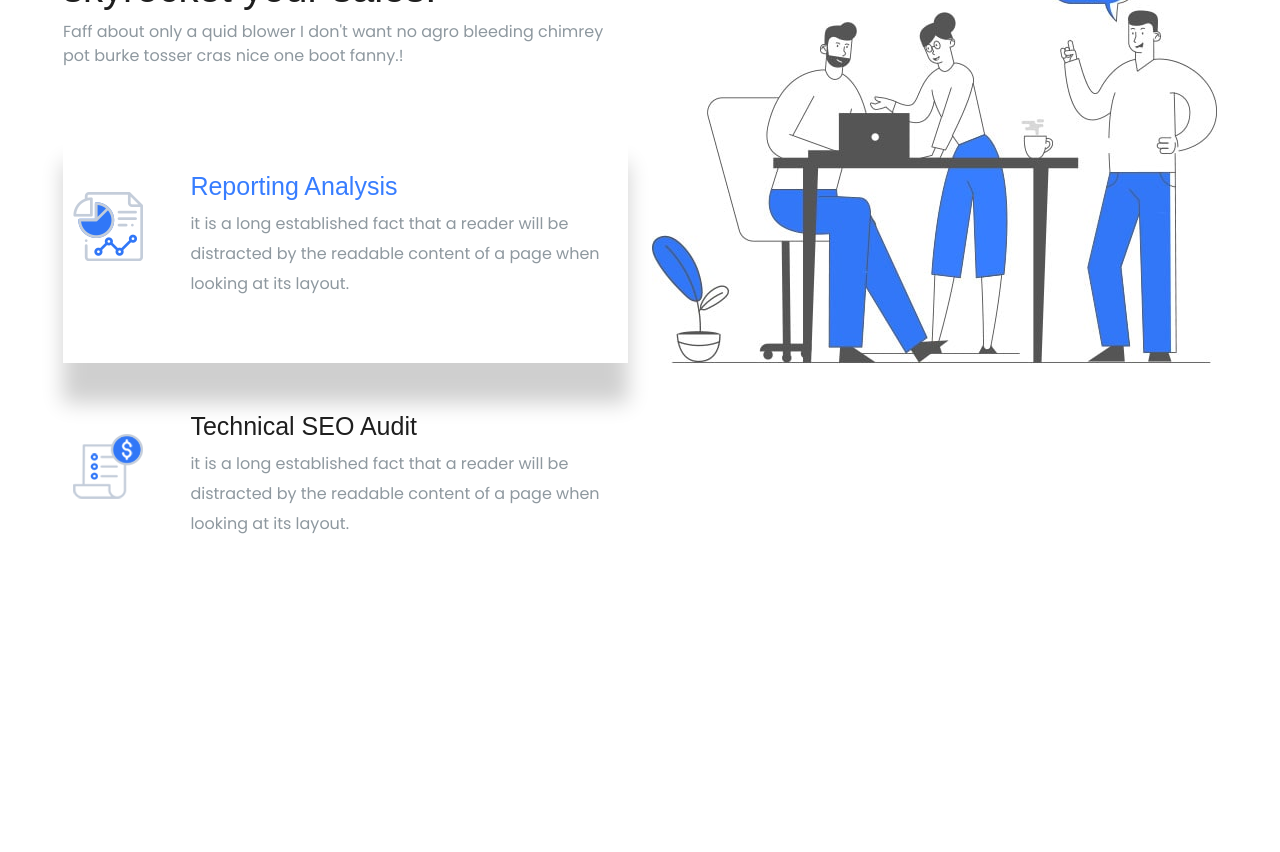
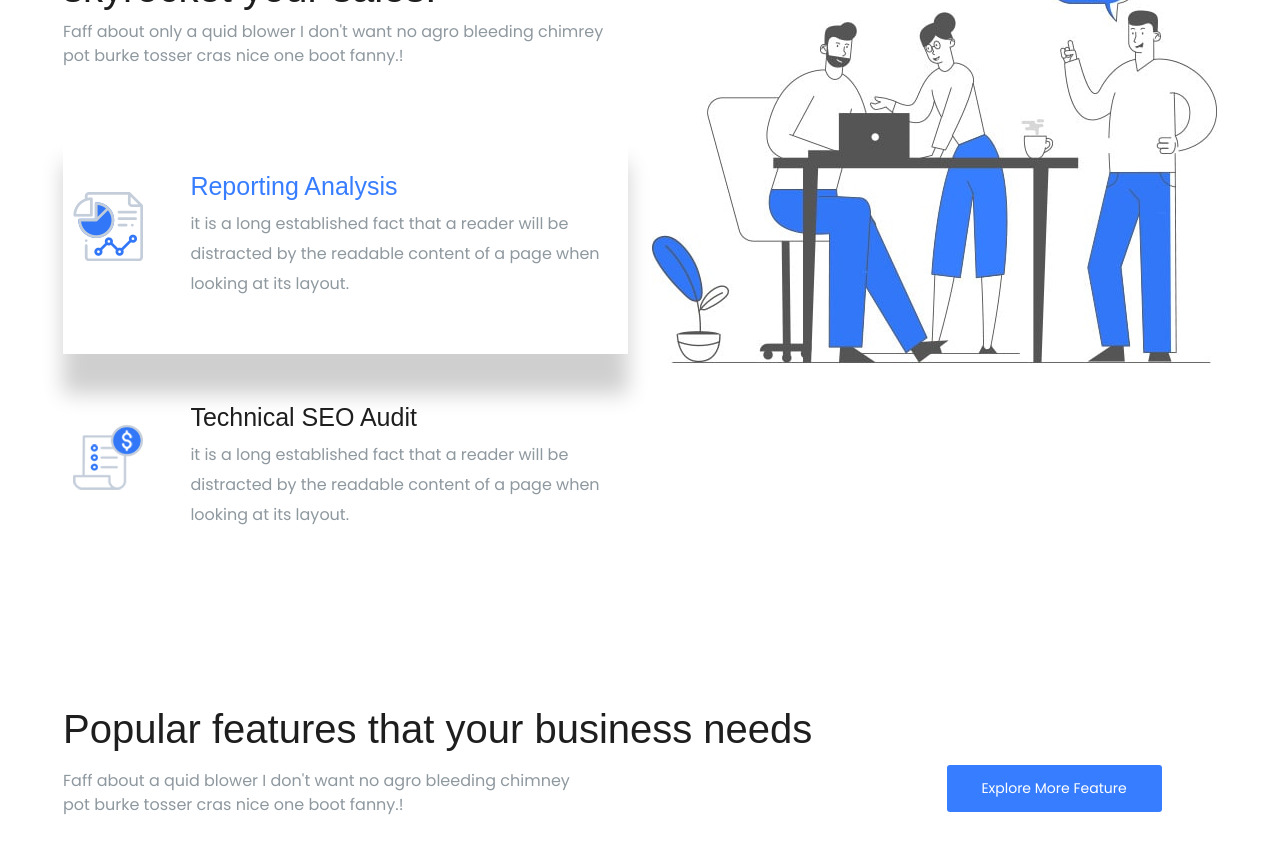
Before and after one commit to Bilobra/proj-html-vuejs, a Vue app: page / in a window 1280 px wide. Shown: the part 1300-2152 px from the top of the page. Before the commit the page ends 2053 px from the top, so only its background shows below. Built offline with nearby package versions, Linux system fonts and the light colour scheme; a small style sheet from the web is missing.

Commit message:
Add Features Section

```diff
--- /dev/null
+++ b/src/components/FeaturesSection.vue
@@ -0,0 +1,43 @@
+<template>
+    <section id="features">
+        <div class="row row-cols-1">
+            <div class="col-9 d-flex flex-column gap-3 ">
+                <h2 class="title ">
+                    Popular features that your business needs
+                </h2>
+                <p class="description">
+                    Faff about a quid blower I don't want no agro bleeding chimney <br> pot burke tosser cras nice one boot
+                    fanny.!
+                </p>
+            </div>
+            <div class="col-3 d-flex align-items-center">
+                <input type="button" value="Explore More Feature" class="button_default button_features">
+            </div>
+        </div>
+    </section>
+</template>
+
+<script>
+export default {
+    name: 'FeaturesSection',
+}
+</script>
+
+<style lang="scss" scoped>
+#features{
+    max-width: 1154px;
+    margin: 0 auto 150px;
+
+    .button_features{
+        width: 215px;
+    }
+
+    .description{
+        padding-right: 50px;
+    }
+
+    .title{
+        margin:0;
+    }
+}
+</style>
--- a/src/components/MainComponent.vue
+++ b/src/components/MainComponent.vue
@@ -7,6 +7,7 @@
         </section>
         <MarketingSection />
         <TrickSection />
+        <FeaturesSection />
     </main>
 </template>
 
@@ -14,12 +15,14 @@
 import HeroSection from './HeroSection.vue'
 import MarketingSection from './MarketingSection.vue'
 import TrickSection from './TrickSection.vue'
+import FeaturesSection from './FeaturesSection.vue'
 export default {
     name: 'MainComponent',
     components: {
         HeroSection,
         MarketingSection,
         TrickSection,
+        FeaturesSection,
     }
 }
 </script>
--- a/src/components/TrickComponentCard.vue
+++ b/src/components/TrickComponentCard.vue
@@ -1,5 +1,5 @@
 <template>
-    <div class="col d-flex py-5">
+    <div class="col d-flex pt-5">
         <div class="img_trick">
             <img :src="trick.img" alt="">
         </div>
--- a/src/components/TrickSection.vue
+++ b/src/components/TrickSection.vue
@@ -2,10 +2,10 @@
     <section id="tricks">
         <div class="row row-cols-1">
             <div class="col col-6">
-                <h2 class="trick_title">
+                <h2 class="title">
                     Get tips tricks on how to skyrocket your sales.
                 </h2>
-                <p class="trick_description">
+                <p class="description">
                     Faff about only a quid blower I don't want no agro bleeding chimrey pot burke tosser cras nice one
                     boot fanny.!
                 </p>
@@ -42,22 +42,10 @@ export default {
 
 #tricks {
     max-width: 1154px;
-    margin: 0 auto 150px;
+    margin: 0 auto 120px;
 }
 
-.trick_title {
-    font-family: $main-font-family;
-    color: $main-text-color;
-    font-size: 40px;
 
-}
-
-.trick_description {
-    font-family: $second-font-family;
-    color: $small-text-color;
-    font-size: 16px;
-    margin-bottom: 55px;
-}
 
 .active_card {
 
--- a/src/style/GeneralStyle.scss
+++ b/src/style/GeneralStyle.scss
@@ -27,3 +27,18 @@ img {
     font-size: 14px;
     font-family: $second-font-family;
 }
+
+// title,description sections
+.title {
+    font-family: $main-font-family;
+    color: $main-text-color;
+    font-size: 40px;
+
+}
+
+.description {
+    font-family: $second-font-family;
+    color: $small-text-color;
+    font-size: 16px;
+    margin-bottom: 55px;
+}
```
